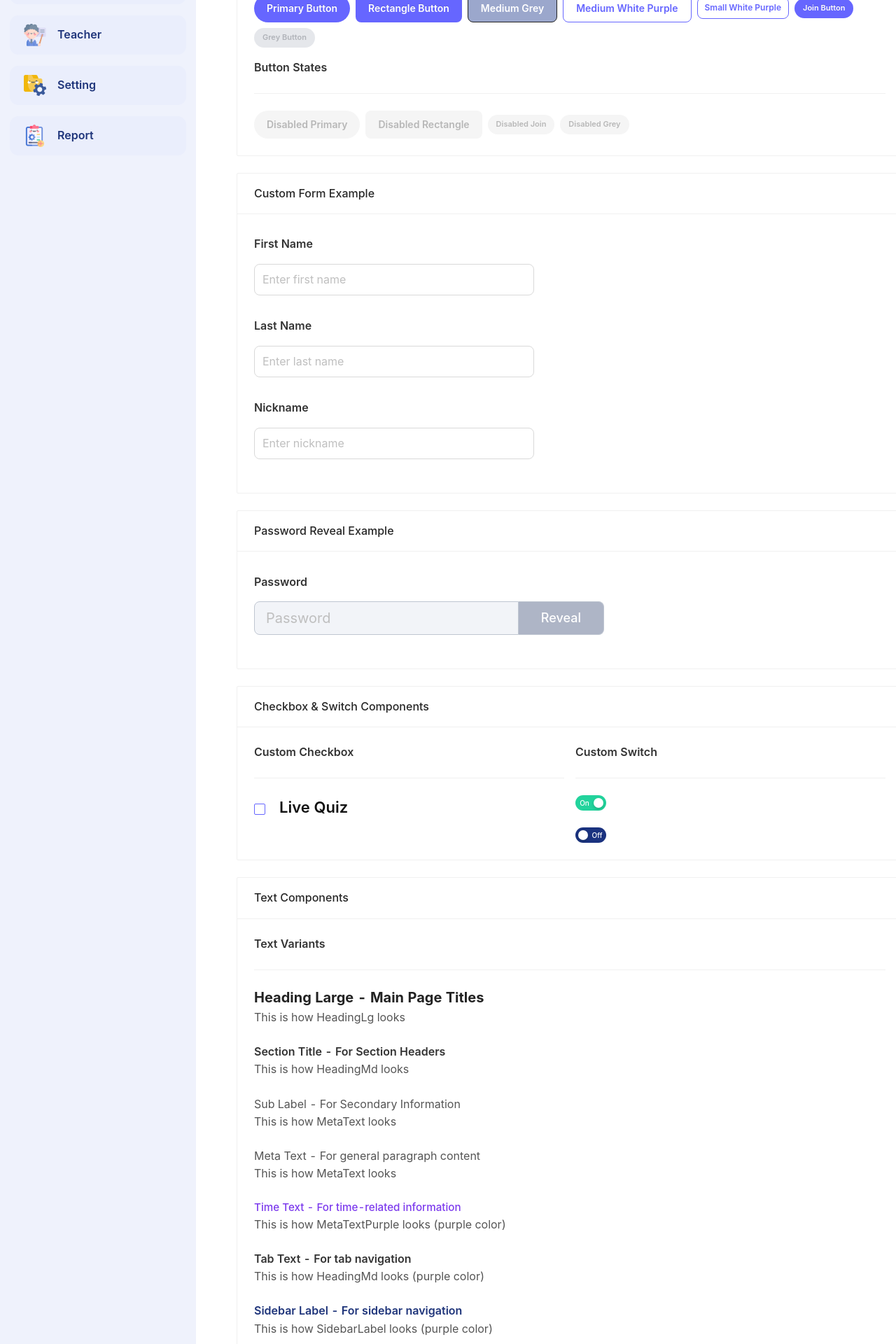
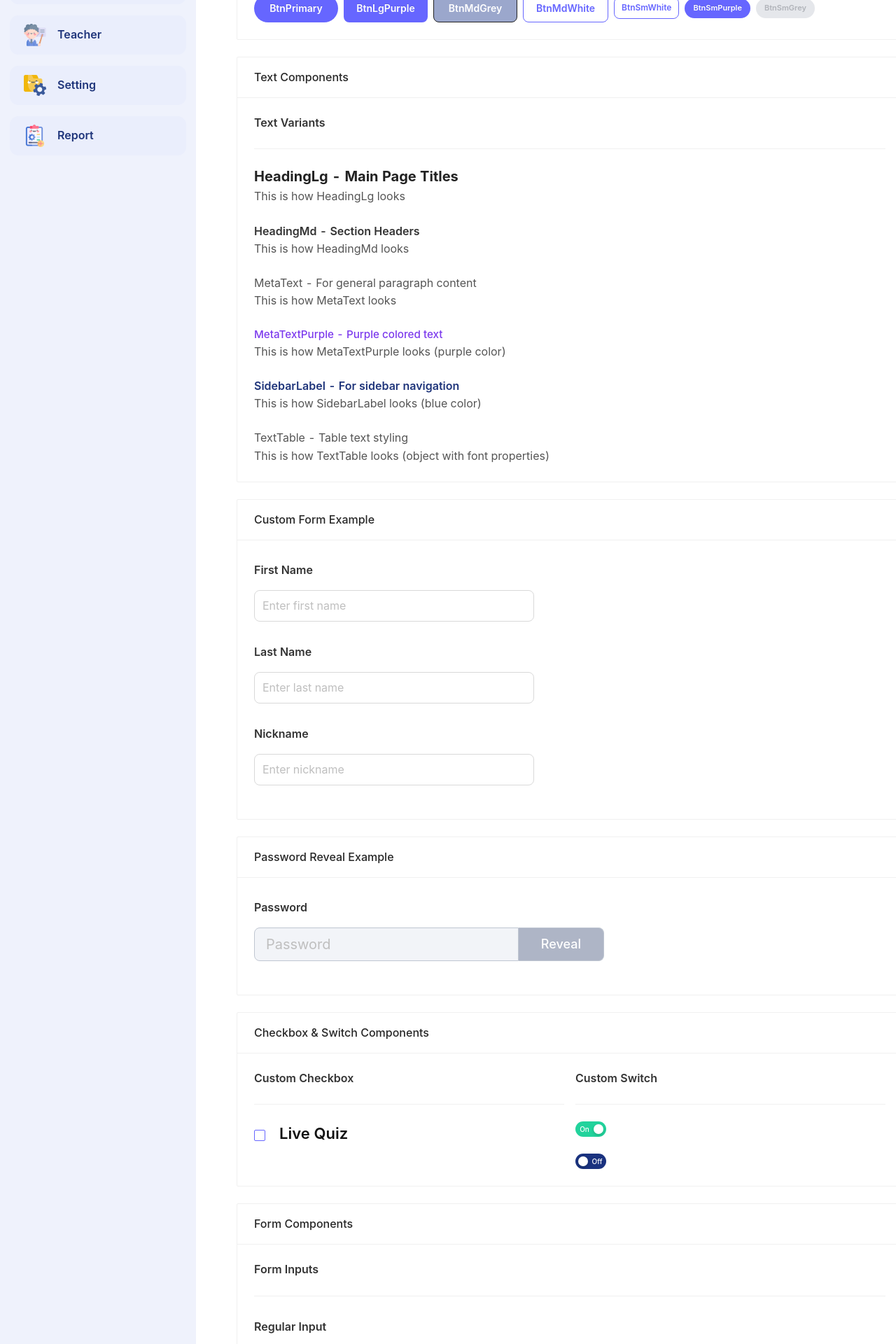
Before and after one commit to zainal-anhsin/ikeyquiz, a React (Create React App) app: page /themepage in a window 1280 px wide. Shown: the part 360-2280 px from the top of the page at 70% size. Built offline with nearby package versions, Linux system fonts and the light colour scheme.

Commit message:
update themepage

```diff
--- a/src/schoolPages/themepage/page.tsx
+++ b/src/schoolPages/themepage/page.tsx
@@ -20,6 +20,7 @@ import { Form, FormItem, FormInput, PasswordRevealInput } from "../../components
 import {
   DropdownPurple,
   DropdownGrey,
+  DropdownWhite,
   DropdownOption,
 } from "../../components/common/Dropdown/Dropdown";
 import Checkbox from "../../components/common/Checkbox/Checkbox";
@@ -39,24 +40,56 @@ const ThemePage = () => {
             <HeadingMd>Button Variants</HeadingMd>
             <Divider />
             <Space wrap>
-              <BtnPrimary>Primary Button</BtnPrimary>
-              <BtnLgPurple>Rectangle Button</BtnLgPurple>
-              <BtnMdGrey>Medium Grey</BtnMdGrey>
-              <BtnMdWhite>Medium White Purple</BtnMdWhite>
-              <BtnSmWhite>Small White Purple</BtnSmWhite>
-              <BtnSmPurple>Join Button</BtnSmPurple>
-              <BtnSmGrey>Grey Button</BtnSmGrey>
+              <BtnPrimary>BtnPrimary</BtnPrimary>
+              <BtnLgPurple>BtnLgPurple</BtnLgPurple>
+              <BtnMdGrey>BtnMdGrey</BtnMdGrey>
+              <BtnMdWhite>BtnMdWhite</BtnMdWhite>
+              <BtnSmWhite>BtnSmWhite</BtnSmWhite>
+              <BtnSmPurple>BtnSmPurple</BtnSmPurple>
+              <BtnSmGrey>BtnSmGrey</BtnSmGrey>
             </Space>
           </Col>
 
+
+        </Row>
+      </Card>
+
+      {/* Text Components Section */}
+      <Card title="Text Components" style={{ marginBottom: "24px" }}>
+        <Row gutter={[16, 16]}>
           <Col span={24}>
-            <HeadingMd>Button States</HeadingMd>
+            <HeadingMd>Text Variants</HeadingMd>
             <Divider />
-            <Space wrap>
-              <BtnPrimary disabled>Disabled Primary</BtnPrimary>
-              <BtnLgPurple disabled>Disabled Rectangle</BtnLgPurple>
-              <BtnSmPurple disabled>Disabled Join</BtnSmPurple>
-              <BtnSmGrey disabled>Disabled Grey</BtnSmGrey>
+            <Space direction="vertical" size="large" style={{ width: "100%" }}>
+              <div>
+                <HeadingLg>HeadingLg - Main Page Titles</HeadingLg>
+                <MetaText>This is how HeadingLg looks</MetaText>
+              </div>
+
+              <div>
+                <HeadingMd>HeadingMd - Section Headers</HeadingMd>
+                <MetaText>This is how HeadingMd looks</MetaText>
+              </div>
+
+              <div>
+                <MetaText>MetaText - For general paragraph content</MetaText>
+                <MetaText>This is how MetaText looks</MetaText>
+              </div>
+
+              <div>
+                <MetaTextPurple>MetaTextPurple - Purple colored text</MetaTextPurple>
+                <MetaText>This is how MetaTextPurple looks (purple color)</MetaText>
+              </div>
+
+              <div>
+                <SidebarLabel>SidebarLabel - For sidebar navigation</SidebarLabel>
+                <MetaText>This is how SidebarLabel looks (blue color)</MetaText>
+              </div>
+
+              <div>
+                <MetaText>TextTable - Table text styling</MetaText>
+                <MetaText>This is how TextTable looks (object with font properties)</MetaText>
+              </div>
             </Space>
           </Col>
         </Row>
@@ -109,55 +142,6 @@ const ThemePage = () => {
           </Col>
         </Row>
       </Card>
-      {/* Text Components Section */}
-      <Card title="Text Components" style={{ marginBottom: "24px" }}>
-        <Row gutter={[16, 16]}>
-          <Col span={24}>
-            <HeadingMd>Text Variants</HeadingMd>
-            <Divider />
-            <Space direction="vertical" size="large" style={{ width: "100%" }}>
-              <div>
-                <HeadingLg>Heading Large - Main Page Titles</HeadingLg>
-                <MetaText>This is how HeadingLg looks</MetaText>
-              </div>
-
-              <div>
-                <HeadingMd>Section Title - For Section Headers</HeadingMd>
-                <MetaText>This is how HeadingMd looks</MetaText>
-              </div>
-
-              <div>
-                <MetaText>Sub Label - For Secondary Information</MetaText>
-                <MetaText>This is how MetaText looks</MetaText>
-              </div>
-
-              <div>
-                <MetaText>Meta Text - For general paragraph content</MetaText>
-                <MetaText>This is how MetaText looks</MetaText>
-              </div>
-
-              <div>
-                <MetaTextPurple>Time Text - For time-related information</MetaTextPurple>
-                <MetaText>This is how MetaTextPurple looks (purple color)</MetaText>
-              </div>
-
-              <div>
-                <HeadingMd>Tab Text - For tab navigation</HeadingMd>
-                <MetaText>This is how HeadingMd looks (purple color)</MetaText>
-              </div>
-
-              <div>
-                <SidebarLabel>
-                  Sidebar Label - For sidebar navigation
-                </SidebarLabel>
-                <MetaText>
-                  This is how SidebarLabel looks (purple color)
-                </MetaText>
-              </div>
-            </Space>
-          </Col>
-        </Row>
-      </Card>
 
       {/* Form Components Section */}
       <Card title="Form Components" style={{ marginBottom: "24px" }}>
@@ -187,9 +171,9 @@ const ThemePage = () => {
       </Card>
 
       {/* Dropdown Components Section */}
-      <Card title="Dropdown Components" style={{ marginBottom: "24px" }}>
+      <Card title="Dropdown Components" style={{ marginBottom: "40px" }}>
         <Row gutter={[16, 40]}>
-          <Col span={12}>
+          <Col span={8}>
             <HeadingMd>Purple Dropdown</HeadingMd>
             <Divider />
             <DropdownPurple placeholder="Year">
@@ -198,159 +182,28 @@ const ThemePage = () => {
               <DropdownOption value="2022">2022</DropdownOption>
             </DropdownPurple>
           </Col>
-          <Col span={12}>
+          <Col span={8}>
             <HeadingMd>Grey Dropdown</HeadingMd>
             <Divider />
-            <DropdownGrey placeholder="Select">
+            <DropdownGrey placeholder="Select option">
               <DropdownOption value="option1">Option 1</DropdownOption>
               <DropdownOption value="option2">Option 2</DropdownOption>
               <DropdownOption value="option3">Option 3</DropdownOption>
             </DropdownGrey>
           </Col>
-        </Row>
-      </Card>
-
-      {/* Color Palette Section */}
-      <Card title="Color Palette" style={{ marginBottom: "24px" }}>
-        <Row gutter={[16, 16]}>
-          <Col span={24}>
-            <HeadingMd>Primary Colors</HeadingMd>
+          <Col span={8}>
+            <HeadingMd>White Dropdown</HeadingMd>
             <Divider />
-            <Space wrap>
-              <div style={{ textAlign: "center" }}>
-                <div
-                  style={{
-                    width: "60px",
-                    height: "60px",
-                    backgroundColor: "#7c3aed",
-                    borderRadius: "8px",
-                    marginBottom: "8px",
-                  }}
-                ></div>
-                <MetaText>Primary Purple</MetaText>
-                <MetaText>#7c3aed</MetaText>
-              </div>
-
-              <div style={{ textAlign: "center" }}>
-                <div
-                  style={{
-                    width: "60px",
-                    height: "60px",
-                    backgroundColor: "#7c64e2",
-                    borderRadius: "8px",
-                    marginBottom: "8px",
-                  }}
-                ></div>
-                <MetaText>Sidebar Purple</MetaText>
-                <MetaText>#7c64e2</MetaText>
-              </div>
-
-              <div style={{ textAlign: "center" }}>
-                <div
-                  style={{
-                    width: "60px",
-                    height: "60px",
-                    backgroundColor: "#a78bfa",
-                    borderRadius: "8px",
-                    marginBottom: "8px",
-                  }}
-                ></div>
-                <MetaText>Light Purple</MetaText>
-                <MetaText>#a78bfa</MetaText>
-              </div>
-            </Space>
-          </Col>
-
-          <Col span={24}>
-            <HeadingMd>Text Colors</HeadingMd>
-            <Divider />
-            <Space direction="vertical" size="small">
-              <div style={{ color: "#222" }}>Primary Text (#222)</div>
-              <div style={{ color: "#333" }}>Section Title (#333)</div>
-              <div style={{ color: "#555" }}>Meta Text (#555)</div>
-              <div style={{ color: "#666" }}>Sub Label (#666)</div>
-            </Space>
-          </Col>
-
-          <Col span={24}>
-            <HeadingMd>Background Colors</HeadingMd>
-            <Divider />
-            <Space wrap>
-              <div style={{ textAlign: "center" }}>
-                <div
-                  style={{
-                    width: "60px",
-                    height: "60px",
-                    backgroundColor: "#f8f8fa",
-                    borderRadius: "8px",
-                    marginBottom: "8px",
-                    border: "1px solid #e5e7eb",
-                  }}
-                ></div>
-                <MetaText>Light Grey</MetaText>
-                <MetaText>#f8f8fa</MetaText>
-              </div>
-
-              <div style={{ textAlign: "center" }}>
-                <div
-                  style={{
-                    width: "60px",
-                    height: "60px",
-                    backgroundColor: "#f5f6fa",
-                    borderRadius: "8px",
-                    marginBottom: "8px",
-                    border: "1px solid #e5e7eb",
-                  }}
-                ></div>
-                <MetaText>Grey Background</MetaText>
-                <MetaText>#f5f6fa</MetaText>
-              </div>
-            </Space>
+            <DropdownWhite placeholder="Choose option">
+              <DropdownOption value="choice1">Choice 1</DropdownOption>
+              <DropdownOption value="choice2">Choice 2</DropdownOption>
+              <DropdownOption value="choice3">Choice 3</DropdownOption>
+            </DropdownWhite>
           </Col>
         </Row>
       </Card>
 
-      {/* Usage Examples Section */}
-      <Card title="Usage Examples" style={{ marginBottom: "24px" }}>
-        <Row gutter={[16, 16]}>
-          <Col span={12}>
-            <HeadingMd>Card Example</HeadingMd>
-            <Divider />
-            <div
-              style={{
-                background: "#f8f8fa",
-                borderRadius: "12px",
-                padding: "20px",
-                border: "1px solid #e5e7eb",
-              }}
-            >
-              <HeadingLg style={{ marginBottom: "8px" }}>Card Title</HeadingLg>
-              <MetaText style={{ marginBottom: "16px" }}>
-                This is an example of how components work together in a card
-                layout.
-              </MetaText>
-              <Space>
-                <BtnSmPurple>Action</BtnSmPurple>
-                <BtnSmGrey>Cancel</BtnSmGrey>
-              </Space>
-            </div>
-          </Col>
 
-          <Col span={12}>
-            <HeadingMd>Form Example</HeadingMd>
-            <Divider />
-            <Form layout="vertical">
-              <FormItem label="Username" name="username">
-                <FormInput placeholder="Enter username" />
-              </FormItem>
-              <FormItem label="Password" name="password">
-                <FormInput.Password placeholder="Enter password" />
-              </FormItem>
-              <BtnPrimary style={{ width: "100%" }}>Submit</BtnPrimary>
-            </Form>
-          </Col>
-        </Row>
-      </Card>
     </div>
   );
 };
```
